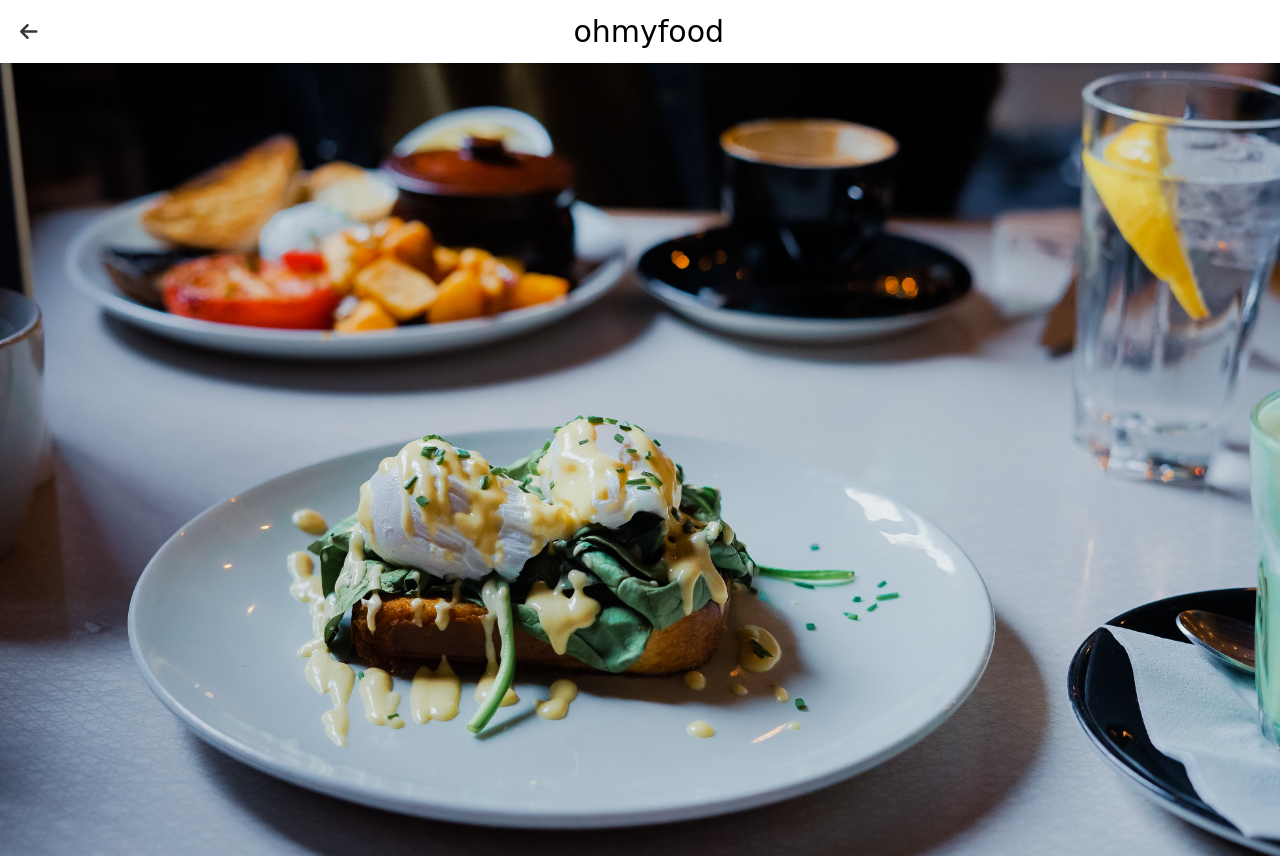
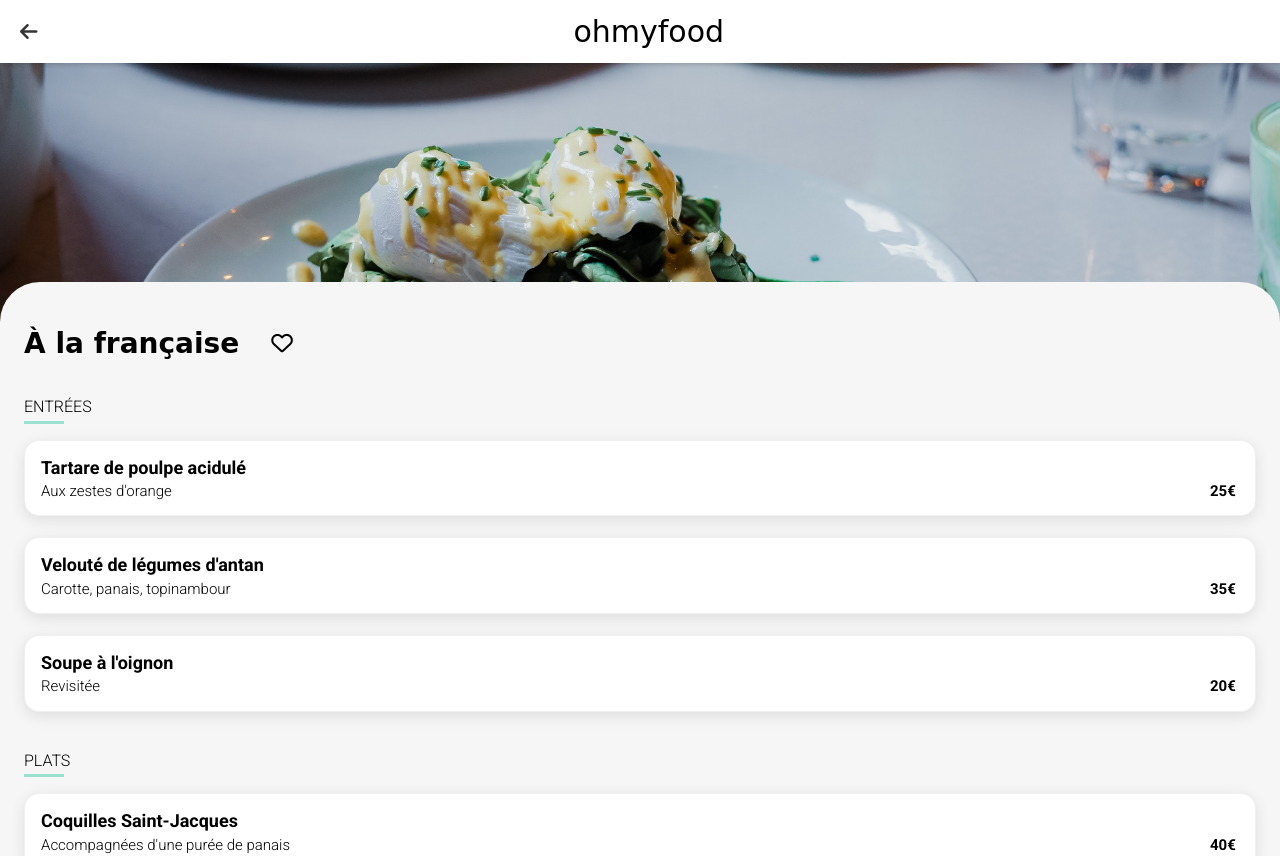
Before and after one commit to Moonyelit/OhMyFood---OpenClassRoom---FOUGEROUSE-Elodie, a website: page restaurants/a-la-francaise.html in a window 1280 px wide. Shown: the top 856 px of the page. Drawn offline with Linux system fonts and the light colour scheme; a web font is replaced by a local one.

Commit message:
🎨 Petites corrections : coeur position + taille image resto

```diff
--- a/sass/components/_buttons.scss
+++ b/sass/components/_buttons.scss
@@ -64,9 +64,6 @@
     }
 
     &--heart {
-        position: absolute;
-        top: 2rem;
-        right: 2rem;
         background: none;
         border: none;
         cursor: pointer;
--- a/sass/pages/_home.scss
+++ b/sass/pages/_home.scss
@@ -55,6 +55,12 @@ section:not(.home-section) {
 .restaurants {
   background-color: $background-color;
 
+  .btn--heart {
+    position: absolute;
+    top: 2rem;
+    right: 2rem;
+  }
+
   &__list {
     @include flex-column;
     gap: 1.5rem;
--- a/sass/pages/restaurant.scss
+++ b/sass/pages/restaurant.scss
@@ -14,7 +14,7 @@ body.restaurant-page {
   &__content {
     img {
       width: 100%;
-      height: auto;
+      max-height: 275px;
       display: block;
       object-fit: cover;
     }
@@ -33,8 +33,13 @@ body.restaurant-page {
 
 
   &__header {
-    @include flex-between;
+    display: flex;
+    align-items: center;
     margin-bottom: 2rem;
+  }
+
+  .btn--heart {
+    margin-left: 2rem;
   }
 
   &__title {
```
Also changed, not shown: assets/css/main.css, 1 other file.
